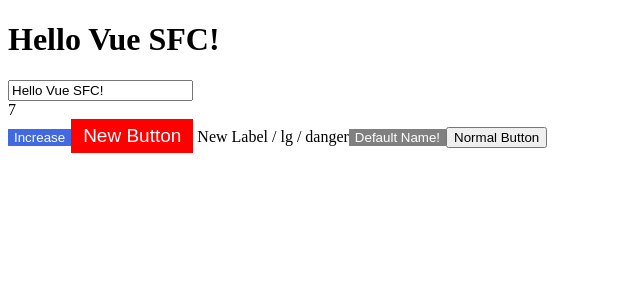
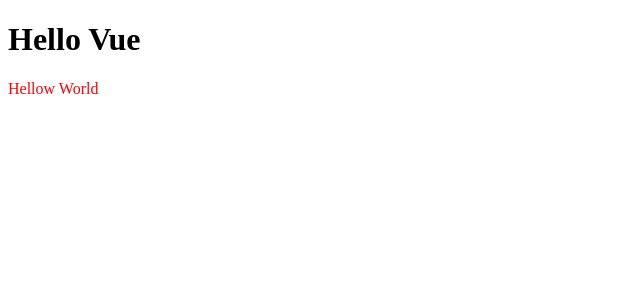
Before and after one commit to lazy-sky/vue_practice, a Vue app: page / in a window 1280 px wide. Shown: the top 300 px of the page, without its empty margins (0-640 px from the left). Built offline with nearby package versions, Linux system fonts and the light colour scheme; the HTML template or start-up script is replaced by a standard one.

Commit message:
Non prop

```diff
--- a/src/App.vue
+++ b/src/App.vue
@@ -1,46 +1,20 @@
 <template>
   <h1>{{ message }}</h1>
-  <TextField
-    v-model="message"
-    :count="count"
-  />
-  <TheButton
-    name="primary"
-    @click="count +=1"
-  >
-    Increase
-  </TheButton>
-  <TheButton
-    name="danger"
-    size="lg"
-    @click="count -=1"
-  >
-    <template #default>
-      New Button
-    </template>
-    <template #label="{ size, btnName }">
-      New Label / {{ size }} / {{ btnName }}
-    </template>
-  </TheButton>
-
-  <TheButton />
-  <button>Normal Button</button>
+  <HelloWorld class="active" />
 </template>
 
 <script>
-import TextField from '~/components/TextField'
-import TheButton from '~/components/TheButton'
+import HelloWorld from '~/components/HelloWorld'
+
 
 export default {
   components: {
-    TextField,
-    TheButton
+    HelloWorld
   },
 
   data () {
     return {
-      message: 'Hello Vue SFC!',
-      count: 7
+      message: 'Hello Vue'
     }
   }
 }
--- /dev/null
+++ b/src/components/HelloWorld.vue
@@ -0,0 +1,21 @@
+<template>
+  <div :class="{ active: isActive }">
+    Hellow World
+  </div>
+</template>
+
+<script>
+export default {
+  props: {
+
+  },
+}
+</script>
+
+<style lang="scss" scoped>
+div {
+  &.active {
+    color: red;
+  }
+}
+</style>
--- a/src/components/TextField.vue
+++ /dev/null
@@ -1,30 +0,0 @@
-<template>
-  <input
-    type="text"
-    :value="modelValue"
-    @input="$emit('update:modelValue', $event.target.value)"
-  />
-  <div>{{ count }}</div>
-</template>
-
-<script>
-export default {
-  props: {
-    modelValue: {
-      type: String,
-      default: ''
-    },
-
-    count: {
-      type: Number,
-      default: 0,
-      required: true
-    }
-  },
-  emits: ['update:modelValue']
-}
-</script>
-
-<style>
-
-</style>
--- a/src/components/TheButton.vue
+++ /dev/null
@@ -1,60 +0,0 @@
-<template>
-  <button
-    :class="{
-      [name]: true,
-      [size]: true,
-    }"
-  >
-    <slot>Default Name!</slot>
-  </button>
-  <slot
-    name="label"
-    :btnName="name"
-    :size="size"
-  >
-  </slot>
-</template>
-
-<script>
-export default {
-  props: {
-    name: {
-      type: String,
-      default: ''
-    },
-    size: {
-      type: String,
-      default: 'md'
-    }
-  }
-}
-</script>
-
-<style scoped lang="scss">
-/* 유효 범위를 현재 컴포넌트로 조정 */
-button {
-  background: none;
-  background-color: gray;
-  color: white;
-  border: none;
-
-  &.sm {
-    font-size: 13px;
-  }
-
-  &.lg {
-    font-size: 19px;
-    padding: 6px 12px;
-  }
-
-  &.primary {
-    background-color:royalblue;
-  }
-
-  &.danger {
-    background-color: red;
-  }
-}
-
-
-</style>
```
